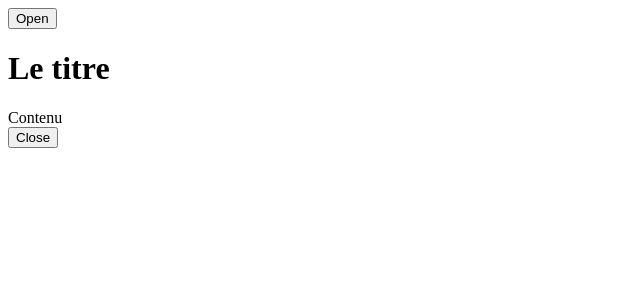
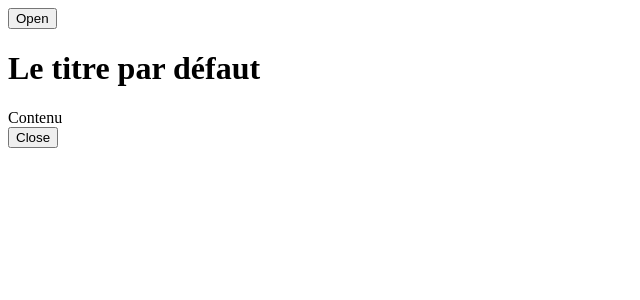
Before and after one commit to garion-tanguy/test-vue-cli2, a Vue app: page / in a window 1280 px wide. Both pictures are taken after a click on the button "Open". Shown: the top 300 px of the page, without its empty margins (0-640 px from the left). Built offline with nearby package versions, Linux system fonts and the light colour scheme.

Commit message:
titre en props sur SimpleDialog

```diff
--- a/src/components/SimpleDialog.vue
+++ b/src/components/SimpleDialog.vue
@@ -1,7 +1,7 @@
 <template>
   <div class="dialog-window" v-show="visible">
     <header>
-      <h1>Le titre</h1>
+      <h1>{{titre}}</h1>
     </header>
     <div class="main">
       Contenu
@@ -15,9 +15,9 @@
 export default {
   name: 'SimpleDialog',
   props: {
-    initialVisible: {
-      type: Boolean,
-      default: false,
+    titre: {
+      type: String,
+      default: "Le titre par défaut",
     }
     //visible: {}
   },
```
